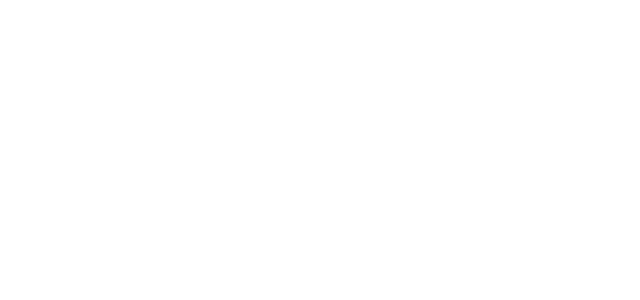
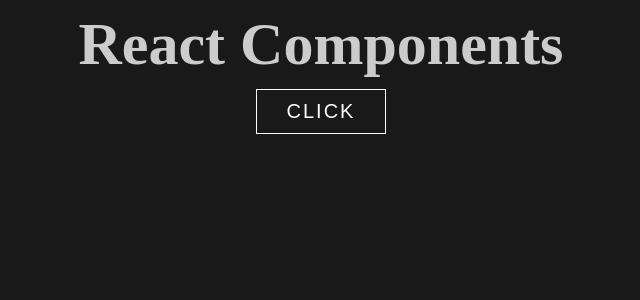
Before and after one commit to SokhibjonDev/basic-react-js, a React (Create React App) app: page / in a window 1280 px wide. Shown: the top 300 px of the page, without its empty margins (319-959 px from the left). Built offline with nearby package versions, Linux system fonts and the light colour scheme.

Commit message:
feat : func ( toggleHandler )

```diff
--- a/src/App.js
+++ b/src/App.js
@@ -1,11 +1,88 @@
-import './App.css';
+import { Component } from 'react';
+import Car from './Car'
 
-function App() {
-  return (
-    <div className="App">
+class App extends Component {
+  state = {
+    cars: [
+      {
+        name: 'Ford',
+        year: 2015
+      },
+      {
+        name: 'Ferrari',
+        year: 1999
+      },
+      {
+        name: 'Skyline',
+        year: 2002
+      },
+    ],
+    title: 'React Components',
+    showCars: false
+  }
 
-    </div>
-  );
+  ToggleCarsHandler = (e) => {
+    this.setState({
+      showCars: !this.state.showCars
+    })
+  }
+  // onChangeTitleInputHandler = (e) => {     NOMER 2
+  //   this.setState({
+  //     title: e.target.value
+  //   })
+  // }
+
+  // onChangeTitleButtonHandler = (name) => {     NOMER 1
+  //   this.setState({
+  //     title: name
+  //   })
+  // }
+  render() {
+    const AppStyle = {
+      textAlign: 'center',
+    }
+    const buttonCSS = {
+      padding: '10px 30px',
+      background: 'transparent',
+      color: '#fff',
+      border: '1px solid #fff',
+      textTransform: 'uppercase',
+      cursor: 'pointer',
+      fontSize: 20,
+      letterSpacing: 2,
+    }
+    // const inputCSS = {
+    //   padding: '7px 10px',
+    // }      NOMER 2
+    let div = null
+    if (this.state.showCars) {
+      div = this.state.cars.map((car, index) => {
+        return (
+          <Car
+            key={Math.random()}
+            name={car.name}
+            year={car.year}
+            // onClick={
+            //   this.onChangeTitleButtonHandler.bind(this, car.name)     NOMER 1
+            // }
+          />
+        )
+      })
+    }
+
+    return (
+      <div div className="App" style={AppStyle} >
+        <h1 style={{ fontSize: 60, margin: 10 }}>{this.state.title}</h1>
+        {/* <input style={inputCSS} type="text" onChange={this.onChangeTitleInputHandler} /><br /><br />      NOMER 2  */  }
+        <button style={buttonCSS} onClick={this.ToggleCarsHandler}>Click</button>
+        <br />
+        <br />
+        {
+          div
+        }
+      </div >
+    );
+  }
 }
 
 export default App;
--- /dev/null
+++ b/src/Car.js
@@ -0,0 +1,31 @@
+function Car(props) {
+    const carStyle = {
+        boxShadow: '0 0 10px #fff',
+        fontSize: '50px',
+        display: 'inline-block',
+        padding: '15px ',
+        margin: '15px',
+        textAlign: 'center',
+    }
+    // const ChangeBtn = {
+    //     padding: '10px 30px',
+    //     background: 'transparent',
+    //     color: '#fff',
+    //     border: '1px solid #fff',
+    //     textTransform: 'uppercase',
+    //     cursor: 'pointer',
+    //     fontSize: 20,
+    //     letterSpacing: 2,
+    // }            NOMER 1
+    return (
+        <div className="Car" style={carStyle}>
+            <h1>{props.name}</h1>
+            <p>{props.year}</p>
+            <span>Id:<strong>{Math.floor(Math.random() * 4)}</strong></span>
+            <br />
+            {/* <button style={ChangeBtn} onClick={props.onClick}>Change Title</button>     NOMER 1*/}
+        </div>
+    )
+}
+
+export default Car
--- a/src/index.css
+++ b/src/index.css
@@ -0,0 +1,14 @@
+* {
+    margin: 0;
+    padding: 0;
+    box-sizing: border-box;
+}
+
+body {
+    background: rgba(0, 0, 0, .9);
+    color: #ccc;
+}
+
+:focus{
+    outline: none;
+}
--- a/src/index.js
+++ b/src/index.js
@@ -1,7 +1,7 @@
 import React from 'react';
 import ReactDOM from 'react-dom/client';
+import App from './App';
 import './index.css';
-import App from './App';
 
 const root = ReactDOM.createRoot(document.getElementById('root'));
 root.render(
```
Also changed, not shown: package.json (line endings or trailing spaces), public/index.html (line endings or trailing spaces), src/style.module.css (added), 1 other file (tests, documents, lock files or other folders).
